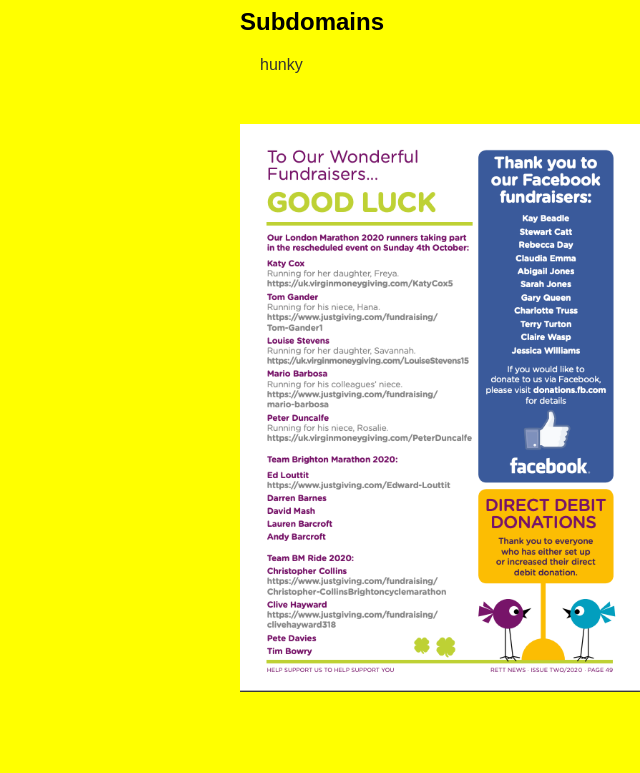
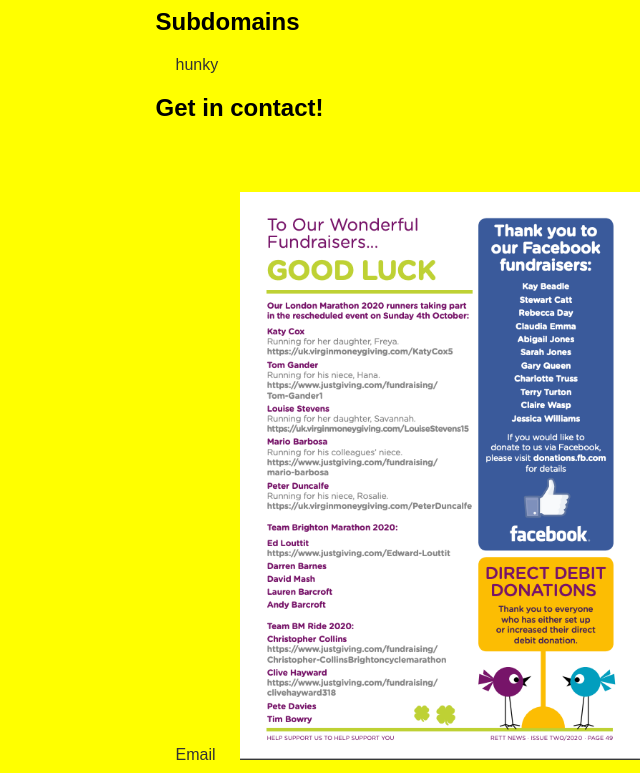
Before and after one commit to timbowryWiki/timbowry, a plain HTML site: page index.html in a window 1280 px wide. Shown: the part 542-1315 px from the top of the page, without its empty margins (640-1280 px from the left). Before the commit the page ends 1237 px from the top, so only its background shows below. Drawn offline with Linux system fonts and the light colour scheme.

Commit message:
Update index.html

```diff
--- a/index.html
+++ b/index.html
@@ -45,6 +45,8 @@
   <a href="https://www.audax.uk/results/?memId=26171&searchId=Individual&seasonId=2021">biking2</a><br>
   <h2>Subdomains</h2>
   <a href="https://hunky.timbowry.wiki">hunky</a><br>
+  <h2>Get in contact!</h2>
+  <a href="mailto:twb@vardean.ac.uk">Email</a>
   <img src="./fundraiser.png" width="400px">
 </body>
 </html>
```
